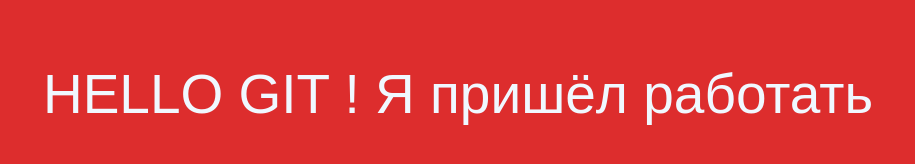
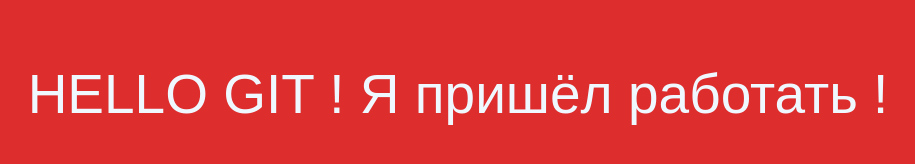
Before and after one commit to Ilia539/test-git, a plain HTML site: page index.html in a window 1280 px wide. Shown: the whole page, without its empty margins (182-1097 px from the left). Drawn offline with Linux system fonts and the light colour scheme.

Commit message:
+ ! index.html

```diff
--- a/index.html
+++ b/index.html
@@ -10,7 +10,7 @@
 </head>
 <body>
   <div class="container">
-    <h1>HELLO GIT ! Я пришёл работать</h1>
+    <h1>HELLO GIT ! Я пришёл работать !</h1>
   </div>
 
 
```
